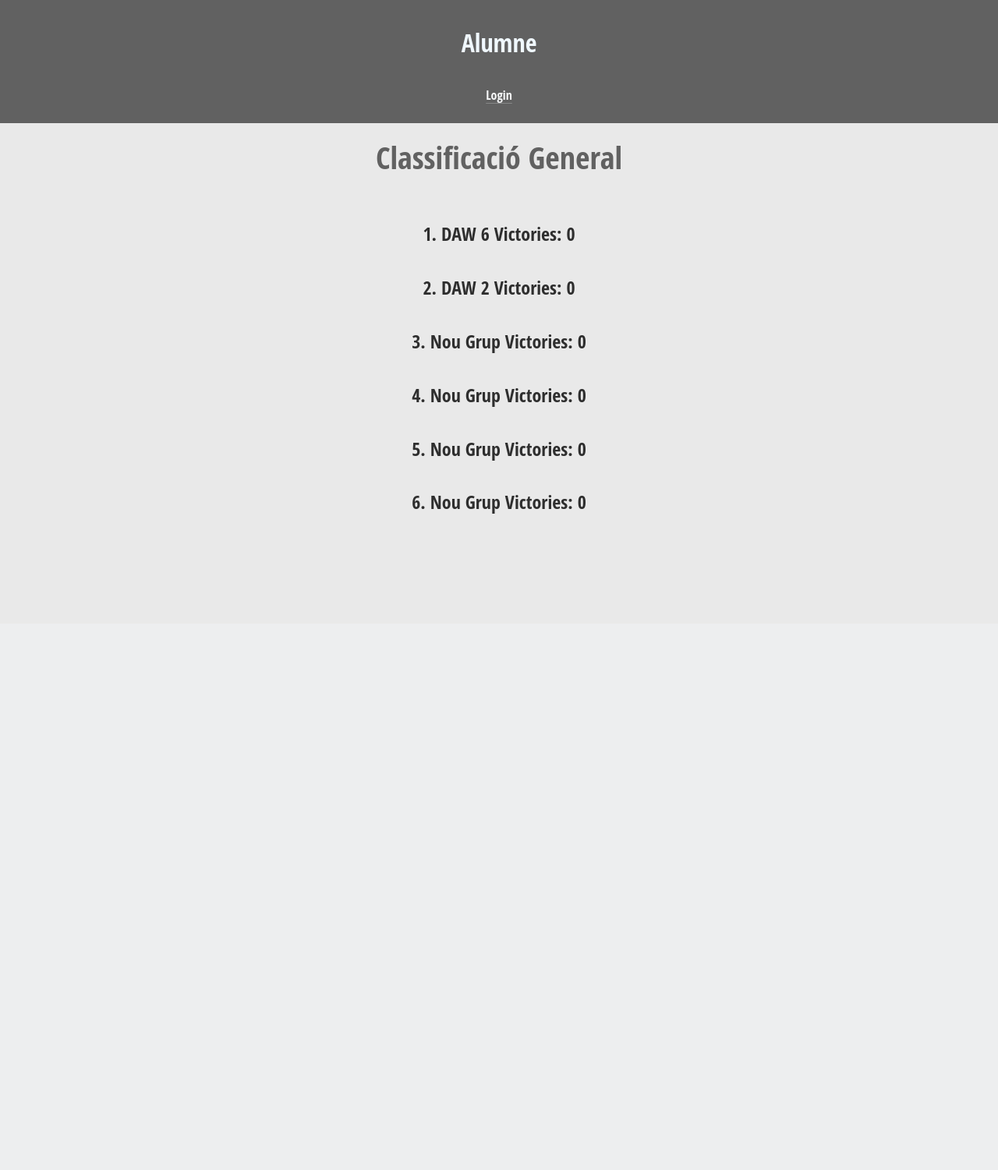
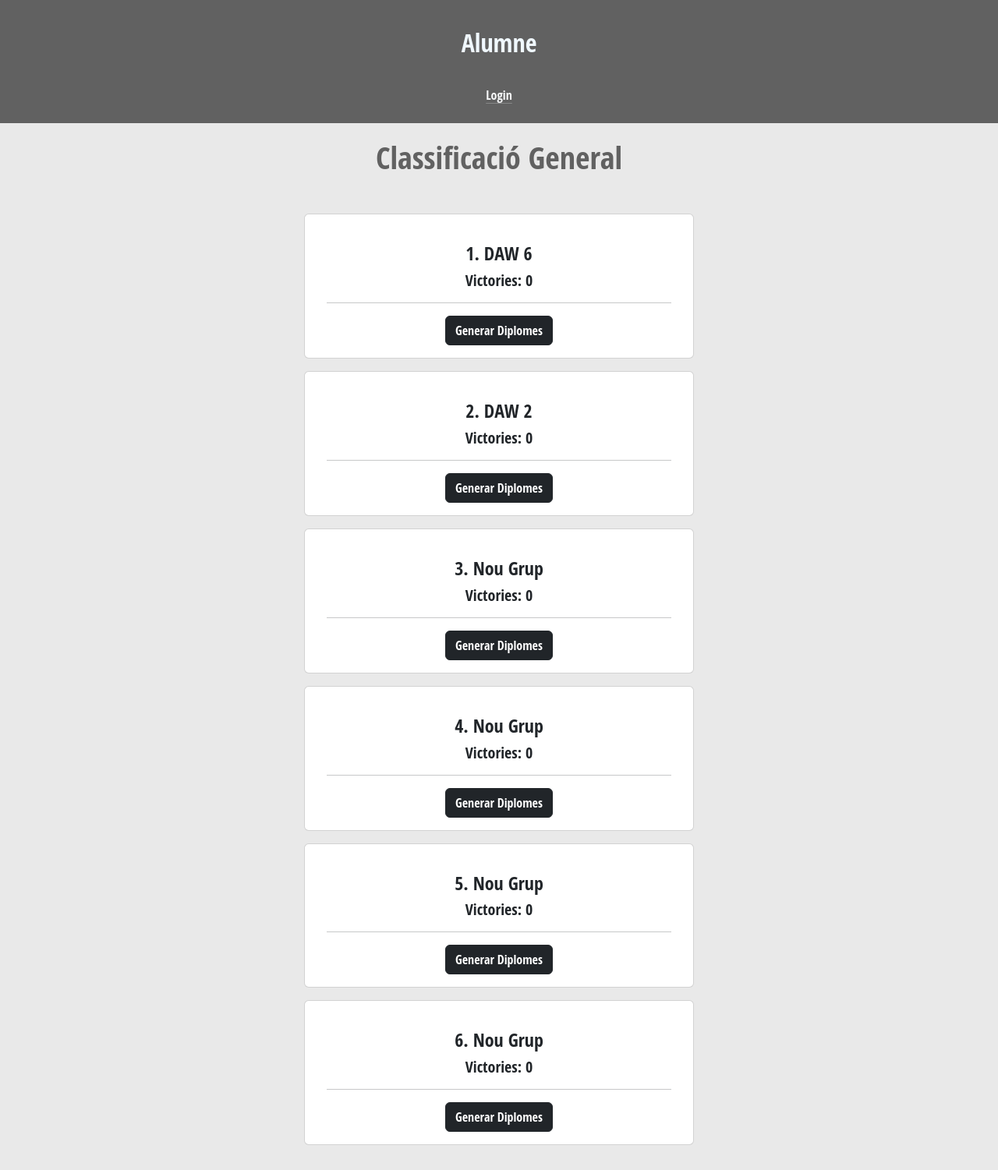
Before and after one commit to adrigd03/Projecte-Activitat-cohesio, a PHP site: page /Controlador/classificacio.php in a window 1280 px wide. Shown: the whole page at 78% size. Before the commit the page ends 659 px from the top, so only its background shows below. Run offline with PHP 8.4, Linux system fonts and the light colour scheme; the visitor is signed in with stand-in values (Sample User, id 1); data comes from the database, SQL or seed files in the repository.

Commit message:
align center

```diff
--- a/Vista/clasificacio.vista.php
+++ b/Vista/clasificacio.vista.php
@@ -1,5 +1,6 @@
 <!DOCTYPE html>
 <html lang="en">
+
 <head>
   <meta charset="UTF-8">
   <meta name="viewport" content="width=device-width, initial-scale=1.0">
@@ -7,6 +8,7 @@
   <link rel="stylesheet" href="../Estils/estils.css">
   <title>Document</title>
 </head>
+
 <body>
   <?php require_once("../Vista/navbar.php");
   //Muestra todas clases en forma de enlace que manda a una pagina que muestra los alumnos de esa clase.
@@ -15,13 +17,18 @@
 
   <div class="contenidor">
     <h1>Classificació General</h1>
+    <div class="container-fluid text-center justify-content-center">
+      <div class="row row-cols-1 row-cols-md-2 text-center justify-content-center">
         <?php
-    for ($i=0; $i < count($grups) ; $i++) {
-        echo("<div class='grup'> <div class='card-body'> <h4 class='card-title'>".($i+1).". ".($grups[$i]["nom"])." Victories: ".($grups[$i]["victories"])."</h4></div></div>");
-
+        for ($i = 0; $i < count($grups); $i++) {
+          echo ("<div class='card grup text-center mx-2 my-2'> <div class='card-body'> <h4 class='card-title'>" . ($i + 1) . ". " . ($grups[$i]["nom"]) . "</h4><h5> Victories: " . ($grups[$i]["victories"]) . "</h5><hr><button class='btn btn-dark'>Generar Diplomes</button></div></div>");
         }
         ?>
       </div>
+    </div>
+  </div>
+  </div>
   <br>
 </body>
+
 </html>
--- a/Vista/proves.vista.php
+++ b/Vista/proves.vista.php
@@ -108,7 +108,7 @@
         </div>
     </div>
     <div class="container-fluid justify-content-center">
-        <div class="row row-cols-1 row-cols-md-4 g-10 text-center">
+        <div class="row row-cols-1 row-cols-md-4 g-10 text-center justify-content-center">
             <!-- MOSTREM PROVES-->
             <?php foreach ($proves as $prova) : ?>
                 <div class="col mb-3 mt-3" data-id=<?php echo $prova['id'] ?>>
```
Lines whose indentation alone changed are shown as unchanged.
